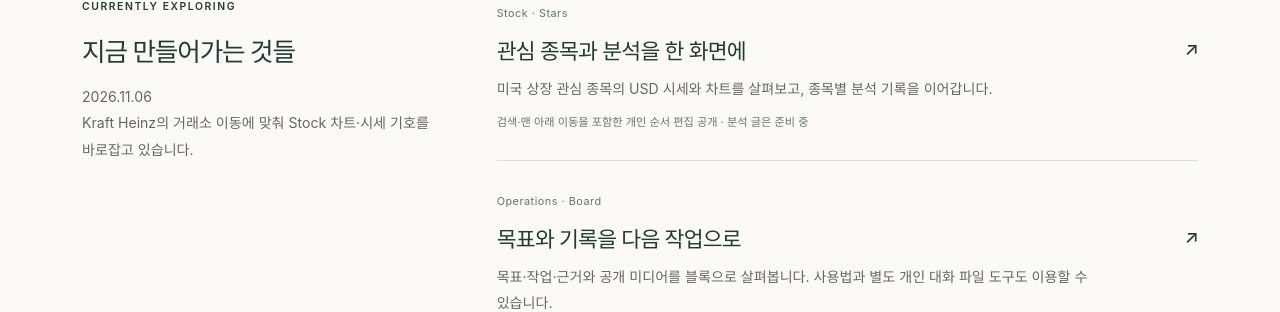
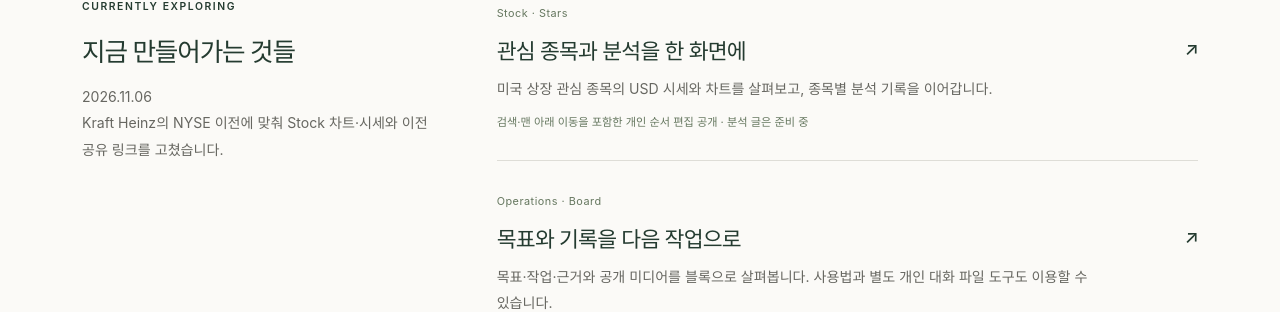
Before and after one commit to cbh456746/cbh456746.github.io, a Jekyll site: the page built from index.md, in a window 1280 px wide and 900 px high, scrolled down 701 px. Shown: the part 146-458 px from the top of the window. Built offline with Jekyll 4.4.1, drawn with Linux system fonts in a browser that asks for light colours.

Commit message:
Record verified Kraft Heinz Stock fix

```diff
--- a/index.md
+++ b/index.md
@@ -6,7 +6,7 @@ home_design: garden
 home_current:
   task_id: M-26
   updated_on: '2026-11-06'
-  summary: 'Kraft Heinz의 거래소 이동에 맞춰 Stock 차트·시세 기호를 바로잡고 있습니다.'
+  summary: 'Kraft Heinz의 NYSE 이전에 맞춰 Stock 차트·시세와 이전 공유 링크를 고쳤습니다.'
 ---
 
 <section class="home-hero" aria-labelledby="home-title">
```
Also changed, not shown: TASKS.md (+1 -1 lines).
